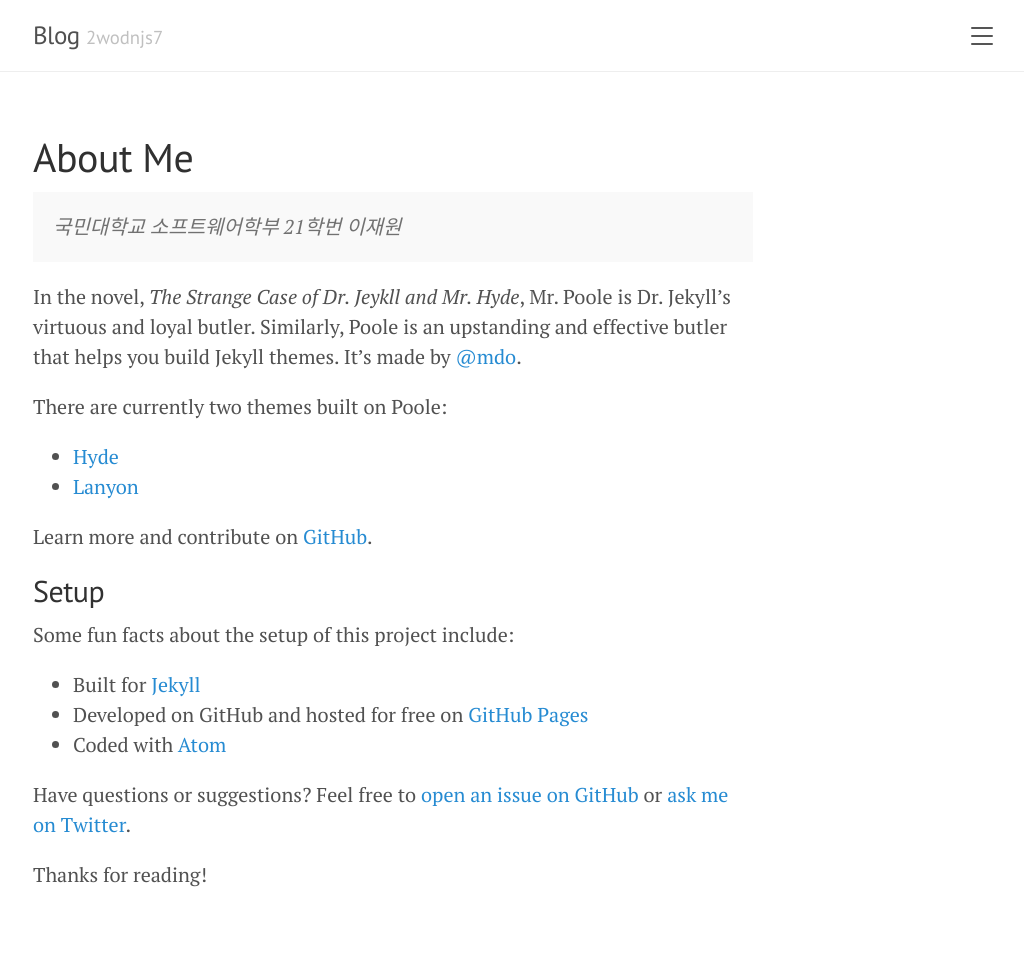
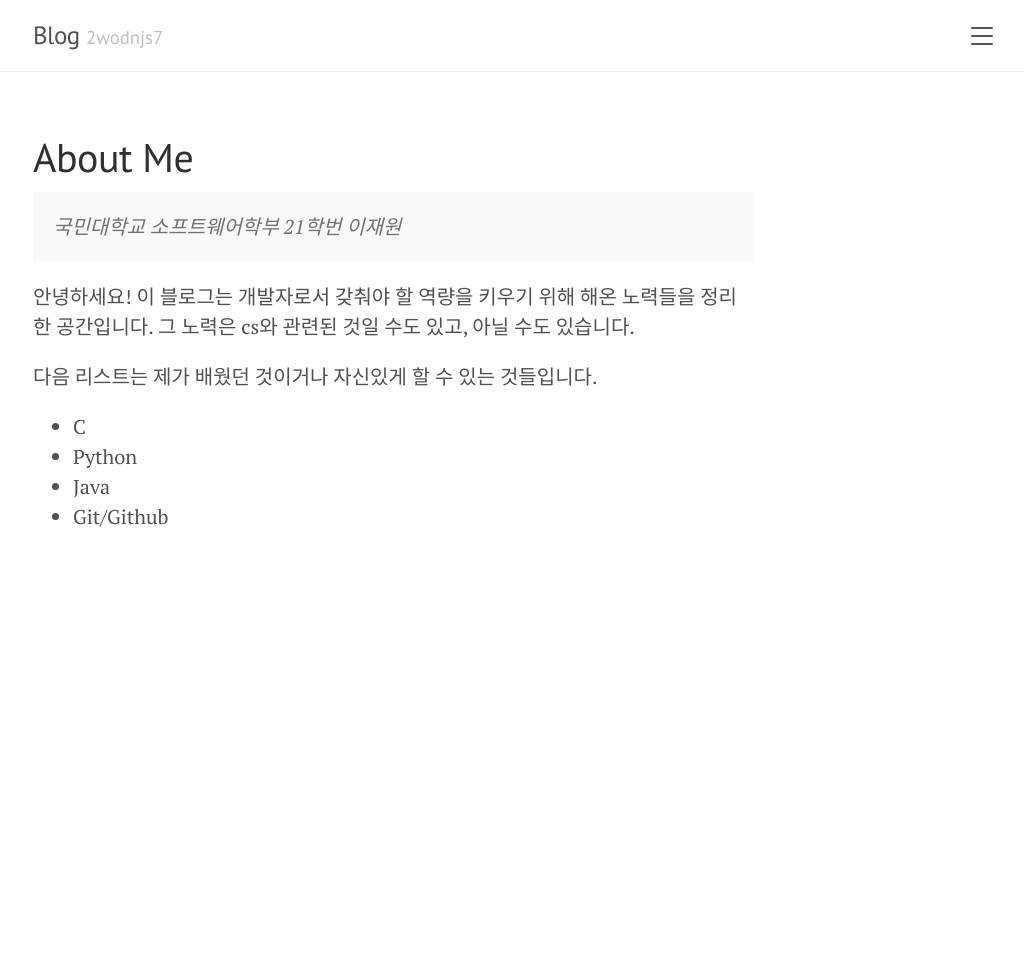
Before and after one commit to 2wodnjs7/2wodnjs7.github.io, a Jekyll site: the page built from about.md, in a window 1280 px wide. Shown: the whole page, without its empty margins (247-1271 px from the left). Built offline with Jekyll 4.4.1, drawn with Linux system fonts in a browser that asks for light colours; after the commit the page ends 900 px from its top, so only the background shows below that.

Commit message:
Update about.md

```diff
--- a/about.md
+++ b/about.md
@@ -7,23 +7,13 @@ title: About Me
   <i>국민대학교 소프트웨어학부 21학번 이재원</i>
 </p>
 
-In the novel, *The Strange Case of Dr. Jeykll and Mr. Hyde*, Mr. Poole is Dr. Jekyll's virtuous and loyal butler. Similarly, Poole is an upstanding and effective butler that helps you build Jekyll themes. It's made by [@mdo](https://twitter.com/mdo).
+안녕하세요!
+이 블로그는 개발자로서 갖춰야 할 역량을 키우기 위해 해온 노력들을 정리한 공간입니다.
+그 노력은 cs와 관련된 것일 수도 있고, 아닐 수도 있습니다.
 
-There are currently two themes built on Poole:
+다음 리스트는 제가 배웠던 것이거나 자신있게 할 수 있는 것들입니다.
 
-* [Hyde](http://hyde.getpoole.com)
-* [Lanyon](http://lanyon.getpoole.com)
-
-Learn more and contribute on [GitHub](https://github.com/poole).
-
-## Setup
-
-Some fun facts about the setup of this project include:
-
-* Built for [Jekyll](https://jekyllrb.com)
-* Developed on GitHub and hosted for free on [GitHub Pages](https://pages.github.com)
-* Coded with [Atom](https://atom.io)
-
-Have questions or suggestions? Feel free to [open an issue on GitHub](https://github.com/poole/issues/new) or [ask me on Twitter](https://twitter.com/mdo).
-
-Thanks for reading!
+* C
+* Python
+* Java
+* Git/Github
```
